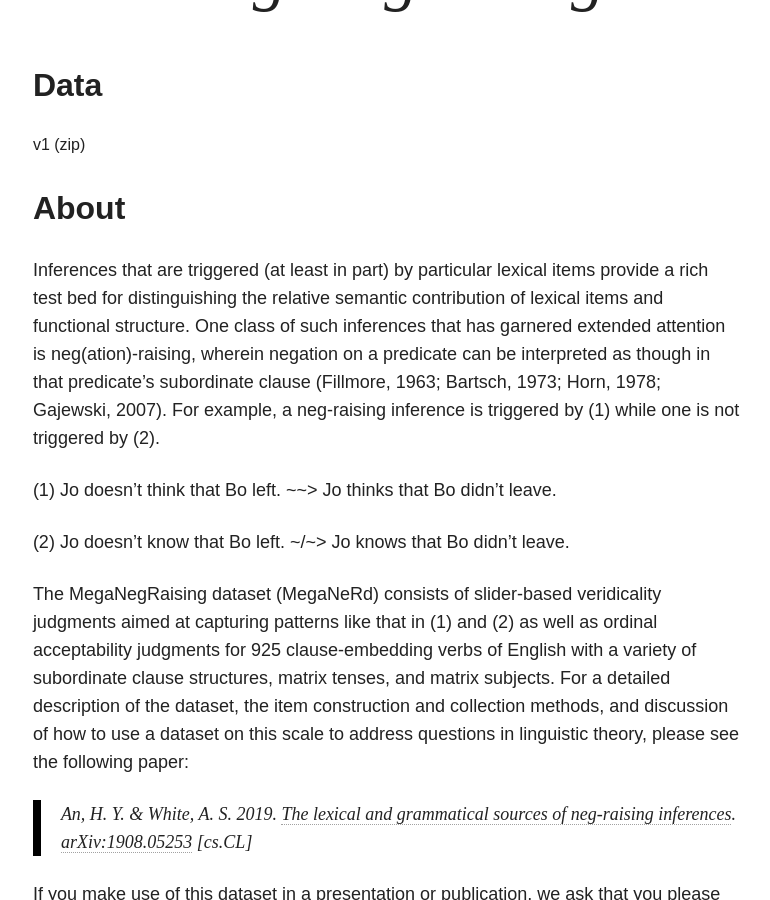
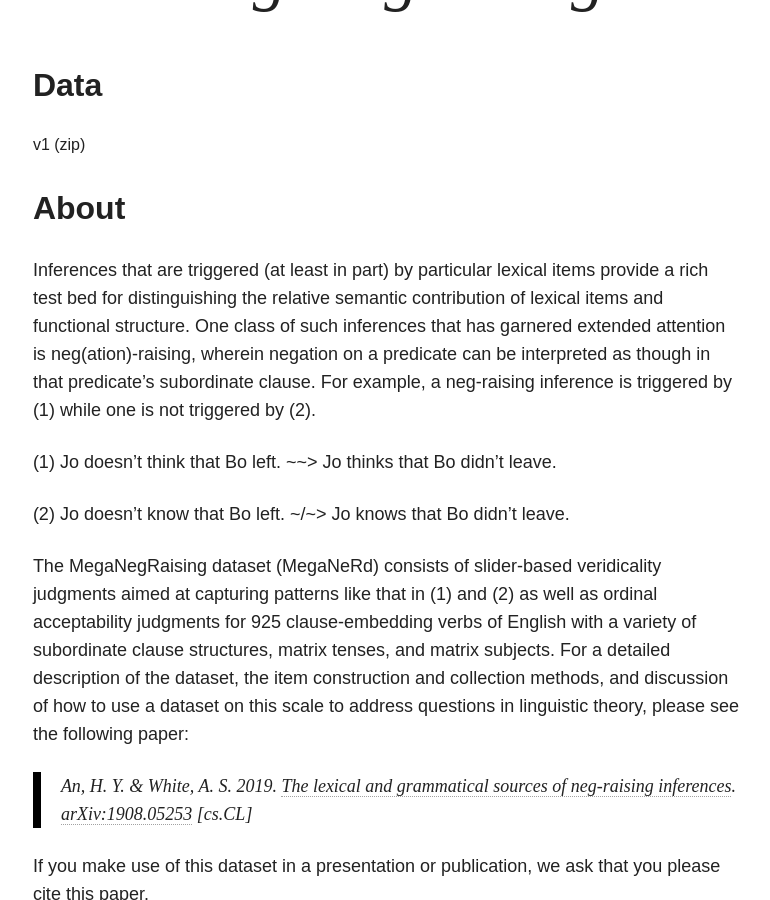
Before and after one commit to MegaAttitude/megaattitude.github.io, a Jekyll site: the page built from projects/mega-negraising/index.md, in a window 1280 px wide and 900 px high, scrolled down 537 px. Shown: the whole window, without its empty margins (253-1023 px from the left). Built offline with Jekyll 4.4.1, drawn with Linux system fonts in a browser that asks for light colours; nearby versions of some CDN libraries.

```diff
--- a/projects/mega-negraising/index.md
+++ b/projects/mega-negraising/index.md
@@ -8,9 +8,9 @@
 provide a rich test bed for distinguishing the relative semantic contribution of
 lexical items and functional structure. One class of such inferences that has
 garnered extended attention is neg(ation)-raising, wherein negation on a
-predicate can be interpreted as though in that predicate’s subordinate clause
-(Fillmore, 1963; Bartsch, 1973; Horn, 1978; Gajewski, 2007). For example, a
-neg-raising inference is triggered by (1) while one is not triggered by (2).
+predicate can be interpreted as though in that predicate’s subordinate clause.
+For example, a neg-raising inference is triggered by (1) while one is not
+triggered by (2).
 
 (1) Jo doesn’t think that Bo left.
     ~~> Jo thinks that Bo didn’t leave.
```
